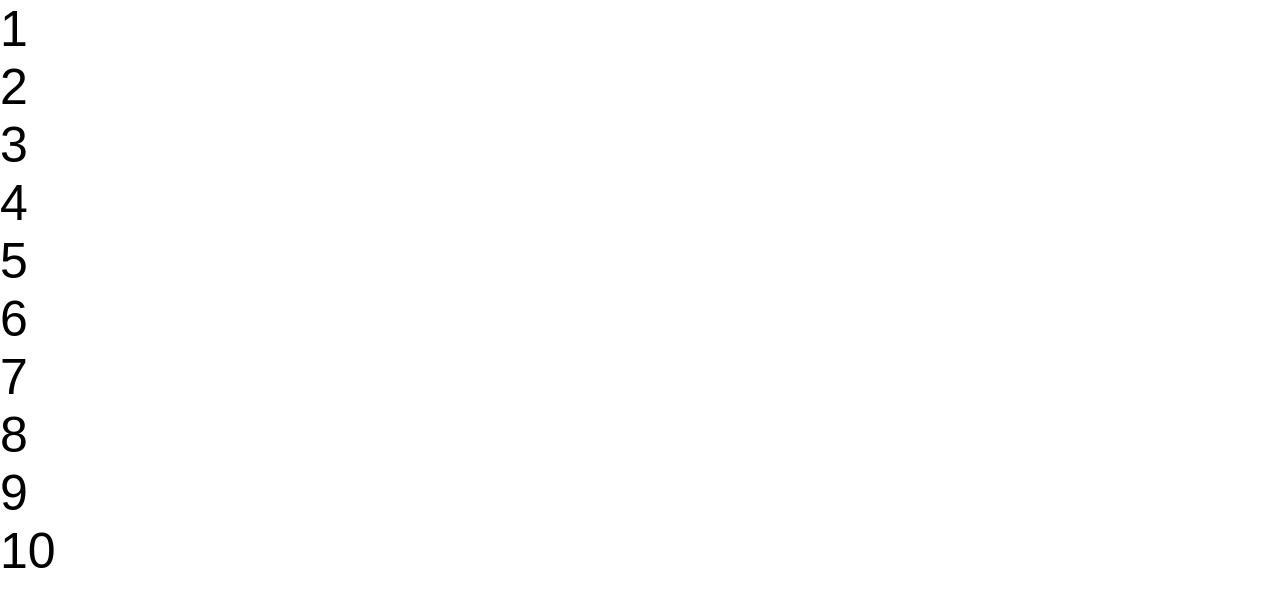
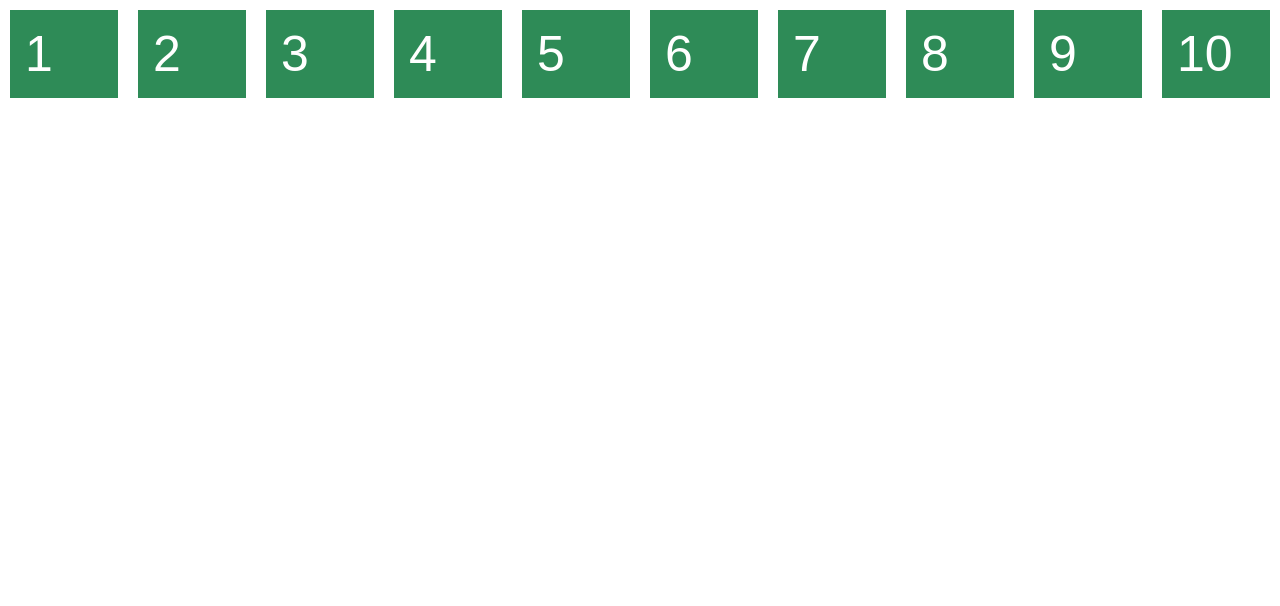
Before and after one commit to dkempton12/flexbox-refresh, a plain HTML site: page index.html in a window 1280 px wide. Drawn offline with Linux system fonts and the light colour scheme.

Commit message:
added initial flex styling

```diff
--- a/scss/styles.scss
+++ b/scss/styles.scss
@@ -11,3 +11,15 @@ body {
 
 $font: #FFF;
 $item-bg: seagreen;
+
+.flex-container {
+  display: flex;
+  flex-direction: row;
+  .item {
+    flex: 1;
+    margin: 10px;
+    padding: 15px;
+    background: $item-bg;
+    color: $font;
+  }
+}
```
Also changed, not shown: scss/styles.css, 1 other file.
